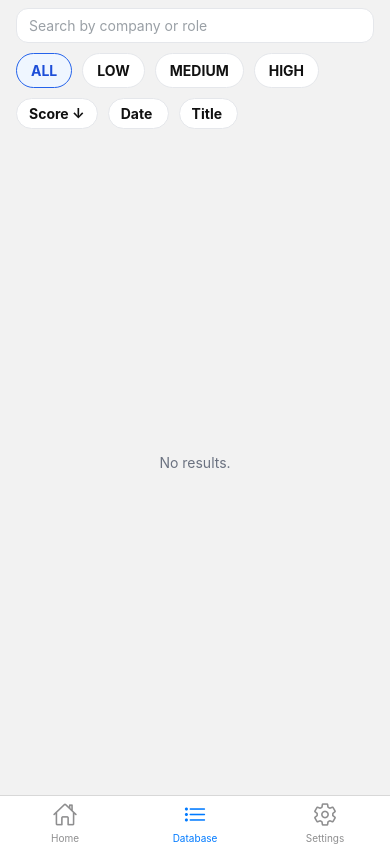
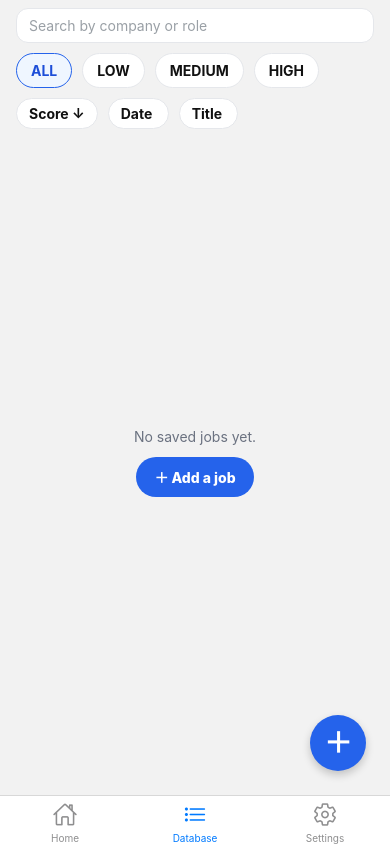
Before and after one commit to Cyamos2/job-scam-detector, a React Native app: screen /Database in a window 390 px wide. Built offline with nearby package versions, Linux system fonts and the light colour scheme.

Commit message:
fixed databasescreen

```diff
--- a/src/screens/DatabaseScreen.tsx
+++ b/src/screens/DatabaseScreen.tsx
@@ -7,9 +7,12 @@ import {
   SectionList,
   Pressable,
   Platform,
+  ActionSheetIOS,
+  Alert,
 } from "react-native";
 import { useTheme, useNavigation } from "@react-navigation/native";
 import type { NativeStackNavigationProp } from "@react-navigation/native-stack";
+import { useSafeAreaInsets } from "react-native-safe-area-context";
 
 import Screen from "../components/Screen";
 import JobRow from "../components/JobRow";
@@ -19,7 +22,6 @@ import { scoreJob, visualBucket, type Severity } from "../lib/scoring";
 import type { RootStackParamList } from "../navigation/types";
 
 type Nav = NativeStackNavigationProp<RootStackParamList>;
-
 type SortKey = "score" | "date" | "title";
 type SortDir = "asc" | "desc";
 type RiskFilter = "all" | "high" | "medium" | "low";
@@ -27,62 +29,58 @@ type RiskFilter = "all" | "high" | "medium" | "low";
 export default function DatabaseScreen() {
   const { colors, dark } = useTheme();
   const nav = useNavigation<Nav>();
+  const insets = useSafeAreaInsets();
 
-  const {
-    items,
-    deleteJob,
-    lastDeleted,
-    restoreLastDeleted,
-    clearUndoFlag,
-  } = useJobs();
+  const { items, deleteJob, undoDelete } = useJobs();
 
-  // --- UI state
   const [query, setQuery] = React.useState("");
   const [risk, setRisk] = React.useState<RiskFilter>("all");
-
   const [sortKey, setSortKey] = React.useState<SortKey>("score");
   const [sortDir, setSortDir] = React.useState<SortDir>("desc");
+  const [showUndo, setShowUndo] = React.useState(false);
 
-  const toggleSort = (key: SortKey) => {
-    if (sortKey === key) {
-      setSortDir((d) => (d === "asc" ? "desc" : "asc"));
-    } else {
-      setSortKey(key);
-      setSortDir("desc");
-    }
-  };
+  React.useLayoutEffect(() => {
+    nav.setOptions({
+      headerRight: () => (
+        <Pressable
+          onPress={() => nav.navigate("AddContent")}
+          style={{ paddingHorizontal: 12, paddingVertical: 6 }}
+          accessibilityRole="button"
+          accessibilityLabel="Add Job"
+        >
+          <Text style={{ fontWeight: "700", color: "#2563EB" }}>＋ Add</Text>
+        </Pressable>
+      ),
+    });
+  }, [nav]);
 
-  // --- Prepare rows: score + reasons + bucket
   const rows = React.useMemo(() => {
     const q = query.trim().toLowerCase();
-    const scored = items.map((j) => {
+
+    const scored = items.map((job) => {
       const result = scoreJob({
-        title: j.title,
-        company: j.company,
-        url: j.url ?? undefined,
-        notes: j.notes ?? undefined,
+        title: job.title,
+        company: job.company,
+        url: job.url,
+        notes: job.notes,
       });
       const bucket = visualBucket(result);
-      return { job: j, result, bucket };
+      return { job, result, bucket };
     });
 
-    // filter by search
-    const filteredByQuery = !q
+    const filteredQuery = !q
       ? scored
-      : scored.filter(({ job }) => {
-          const blob = `${job.title} ${job.company} ${job.url ?? ""}`.toLowerCase();
-          return blob.includes(q);
-        });
+      : scored.filter(({ job }) =>
+          `${job.title} ${job.company} ${job.url ?? ""}`.toLowerCase().includes(q)
+        );
 
-    // filter by risk chip
     const filtered =
-      risk === "all" ? filteredByQuery : filteredByQuery.filter((r) => r.bucket === risk);
+      risk === "all" ? filteredQuery : filteredQuery.filter((r) => r.bucket === risk);
 
-    // sort
     filtered.sort((a, b) => {
       let cmp = 0;
       if (sortKey === "score") cmp = a.result.score - b.result.score;
-      else if (sortKey === "date") cmp = (a.job.ts ?? 0) - (b.job.ts ?? 0);
+      else if (sortKey === "date") cmp = a.job.updatedAt - b.job.updatedAt;
       else if (sortKey === "title") cmp = a.job.title.localeCompare(b.job.title);
       return sortDir === "asc" ? cmp : -cmp;
     });
@@ -90,7 +88,6 @@ export default function DatabaseScreen() {
     return filtered;
   }, [items, query, risk, sortKey, sortDir]);
 
-  // --- Group by visual bucket
   const sections = React.useMemo(() => {
     const buckets: Severity[] = ["high", "medium", "low"];
     const labels: Record<Severity, string> = {
@@ -98,7 +95,6 @@ export default function DatabaseScreen() {
       medium: "Medium Risk",
       low: "Low Risk",
     };
-
     return buckets
       .map((b) => ({
         title: labels[b],
@@ -108,12 +104,43 @@ export default function DatabaseScreen() {
       .filter((s) => s.data.length > 0);
   }, [rows]);
 
-  // --- Delete handlers
-  const onDelete = (id: string) => deleteJob(id);
-  const onUndo = () => restoreLastDeleted();
-  const onUndoHide = () => clearUndoFlag();
+  const onDelete = async (id: string) => {
+    await deleteJob(id);
+    setShowUndo(true);
+  };
 
-  // --- Empty state?
+  const confirmDelete = (id: string) => {
+    if (Platform.OS === "ios") {
+      ActionSheetIOS.showActionSheetWithOptions(
+        {
+          options: ["Cancel", "Delete"],
+          destructiveButtonIndex: 1,
+          cancelButtonIndex: 0,
+          title: "Delete this job?",
+          message: "You can Undo right after deleting.",
+        },
+        (idx) => {
+          if (idx === 1) onDelete(id);
+        }
+      );
+    } else {
+      Alert.alert(
+        "Delete this job?",
+        "You can Undo right after deleting.",
+        [
+          { text: "Cancel", style: "cancel" },
+          { text: "Delete", style: "destructive", onPress: () => onDelete(id) },
+        ],
+        { cancelable: true }
+      );
+    }
+  };
+
+  const onUndo = async () => {
+    await undoDelete();
+    setShowUndo(false);
+  };
+
   const empty = sections.length === 0;
 
   return (
@@ -136,7 +163,7 @@ export default function DatabaseScreen() {
         />
       </View>
 
-      {/* Filter + Sort row */}
+      {/* Filter + Sort */}
       <View style={styles.toolbar}>
         <View style={styles.chipsRow}>
           {(["all", "low", "medium", "high"] as const).map((r) => {
@@ -147,12 +174,7 @@ export default function DatabaseScreen() {
                 onPress={() => setRisk(r)}
                 style={[styles.chip, active && styles.chipActive]}
               >
-                <Text
-                  style={[
-                    styles.chipText,
-                    active && styles.chipTextActive,
-                  ]}
-                >
+                <Text style={[styles.chipText, active && styles.chipTextActive]}>
                   {r.toUpperCase()}
                 </Text>
               </Pressable>
@@ -161,28 +183,34 @@ export default function DatabaseScreen() {
         </View>
 
         <View style={[styles.chipsRow, { marginTop: 10 }]}>
-          <Pressable onPress={() => toggleSort("score")} style={styles.sortChip}>
+          {(["score", "date", "title"] as const).map((key) => (
+            <Pressable
+              key={key}
+              onPress={() =>
+                setSortKey((prev) =>
+                  prev === key
+                    ? (setSortDir((d) => (d === "asc" ? "desc" : "asc")), key)
+                    : (setSortDir("desc"), key)
+                )
+              }
+              style={styles.sortChip}
+            >
               <Text style={styles.sortLabel}>
-              Score {sortKey === "score" ? (sortDir === "asc" ? "↑" : "↓") : ""}
+                {key[0].toUpperCase() + key.slice(1)}{" "}
+                {sortKey === key ? (sortDir === "asc" ? "↑" : "↓") : ""}
               </Text>
             </Pressable>
-          <Pressable onPress={() => toggleSort("date")} style={styles.sortChip}>
-            <Text style={styles.sortLabel}>
-              Date {sortKey === "date" ? (sortDir === "asc" ? "↑" : "↓") : ""}
-            </Text>
-          </Pressable>
-          <Pressable onPress={() => toggleSort("title")} style={styles.sortChip}>
-            <Text style={styles.sortLabel}>
-              Title {sortKey === "title" ? (sortDir === "asc" ? "↑" : "↓") : ""}
-            </Text>
-          </Pressable>
+          ))}
         </View>
       </View>
 
-      {/* List */}
+      {/* List / Empty */}
       {empty ? (
         <View style={styles.empty}>
-          <Text style={{ color: "#6B7280" }}>No results.</Text>
+          <Text style={{ color: "#6B7280", marginBottom: 12 }}>No saved jobs yet.</Text>
+          <Pressable onPress={() => nav.navigate("AddContent")} style={styles.addBtn}>
+            <Text style={styles.addBtnText}>＋ Add a job</Text>
+          </Pressable>
         </View>
       ) : (
         <SectionList
@@ -210,24 +238,33 @@ export default function DatabaseScreen() {
               reasons={item.result.reasons}
               bucket={item.bucket}
               onPress={() => nav.navigate("ReportDetail", { id: item.job.id })}
-              onLongPress={() => onDelete(item.job.id)}
+              onLongPress={() => confirmDelete(item.job.id)}
             />
           )}
-          contentContainerStyle={{ paddingBottom: 24 }}
+          contentContainerStyle={{ paddingBottom: 120 }}
           ItemSeparatorComponent={() => <View style={{ height: 8 }} />}
           SectionSeparatorComponent={() => <View style={{ height: 12 }} />}
         />
       )}
 
-      {/* Bottom Undo snackbar */}
+      {/* Floating Add */}
+      <View pointerEvents="box-none" style={styles.fabWrap}>
+        <Pressable onPress={() => nav.navigate("AddContent")} style={styles.fab}>
+          <Text style={styles.fabPlus}>＋</Text>
+        </Pressable>
+      </View>
+
+      {/* Undo Snackbar (absolutely positioned above tab bar) */}
+      <View pointerEvents="box-none" style={[styles.snackbarWrap, { bottom: insets.bottom + 70 }]}>
         <UndoBar
-        visible={!!lastDeleted}
+          visible={showUndo}
           message="Item deleted"
           actionLabel="Undo"
           onAction={onUndo}
-        onHide={onUndoHide}
+          onHide={() => setShowUndo(false)}
           duration={2500}
         />
+      </View>
     </Screen>
   );
 }
@@ -276,4 +313,34 @@ const styles = StyleSheet.create({
   sectionTitle: { fontWeight: "800", color: "#991B1B" },
 
   empty: { flex: 1, alignItems: "center", justifyContent: "center" },
+  addBtn: {
+    paddingHorizontal: 18,
+    paddingVertical: 10,
+    borderRadius: 999,
+    backgroundColor: "#2563EB",
+  },
+  addBtnText: { color: "white", fontWeight: "800" },
+
+  fabWrap: { position: "absolute", bottom: 24, right: 24 },
+  fab: {
+    width: 56,
+    height: 56,
+    borderRadius: 28,
+    alignItems: "center",
+    justifyContent: "center",
+    backgroundColor: "#2563EB",
+    shadowColor: "#000",
+    shadowOpacity: 0.2,
+    shadowRadius: 8,
+    shadowOffset: { width: 0, height: 4 },
+    elevation: 4,
+  },
+  fabPlus: { color: "white", fontSize: 28, fontWeight: "800", lineHeight: 28 },
+
+  snackbarWrap: {
+    position: "absolute",
+    left: 16,
+    right: 16,
+    // bottom set dynamically using safe area + 70
+  },
 });
```
Lines whose indentation alone changed are shown as unchanged.
